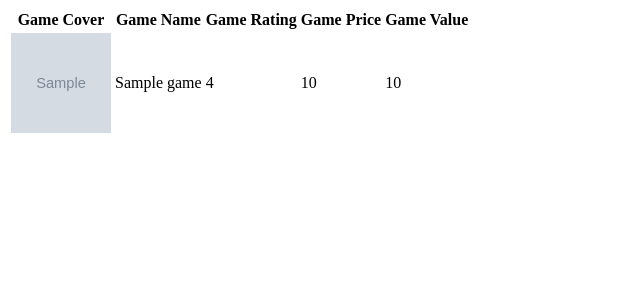
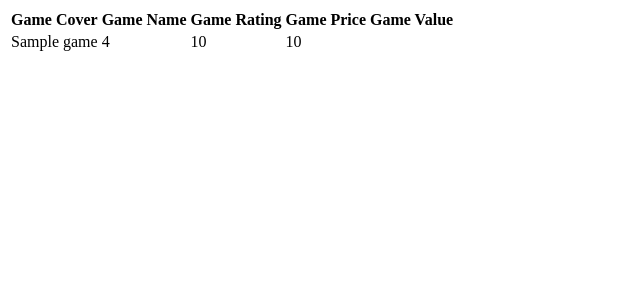
Before and after one commit to FeargusOG/DjangoHeroku, a Django app: template psnvalue/templates/psnvalue/gamelist.html in a window 1280 px wide. Shown: the top 300 px of the page, without its empty margins (0-640 px from the left). Run offline with Django 3.2, Linux system fonts and the light colour scheme; the template is opened without the code that fills it: most values are stand-ins (such as "Sample title", 1, 10 or a date in 2020); grey boxes marked "Sample" are stand-in pictures; parts of the project's set-up code (start-up, migrations or seed data) failed here and were passed over.

```diff
--- a/psnvalue/templates/psnvalue/gamelist.html
+++ b/psnvalue/templates/psnvalue/gamelist.html
@@ -13,7 +13,7 @@
         </tr>
         {% for game in game_list %}
         <tr>
-            <td><img src="{{ game.image_url }}" alt="Game Thumbnail" height="100" width="100"></td>
+            <!-- <td><img src="{{ game.image_url }}" alt="Game Thumbnail" height="100" width="100"></td> -->
             <td>{{ game.game_name }}</td>
             <td>{{ game.weighted_rating }}</td>
             <td>{{ game.plus_price }}</td>
```
Also changed, not shown: 1 other file.
